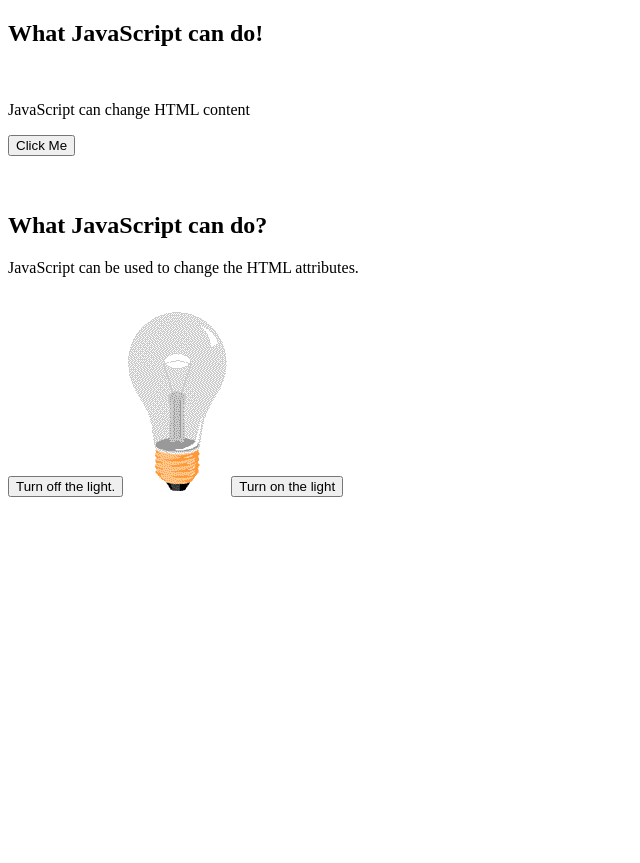
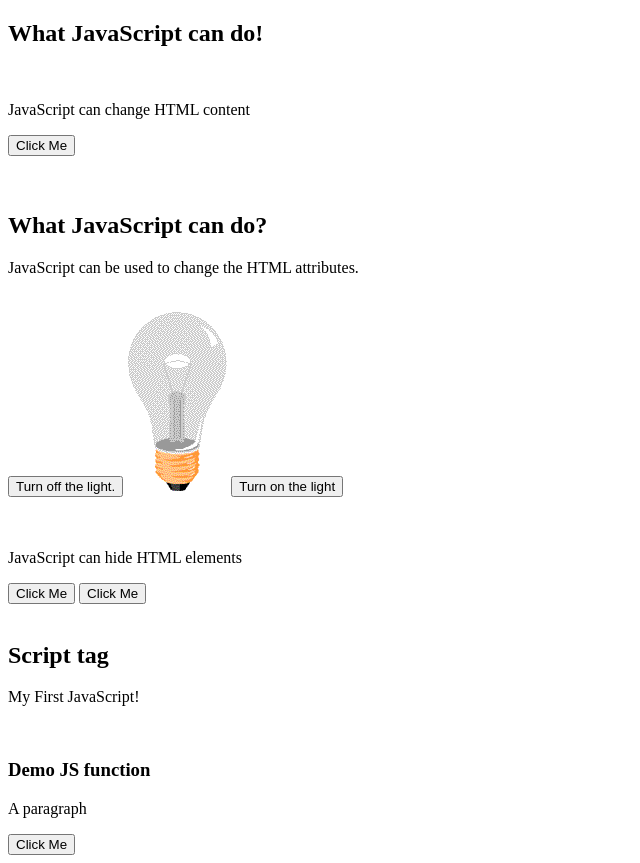
Before and after one commit to Ann-Barnshaw/JavaScript-Basics, a plain HTML site: page index.html in a window 1280 px wide. Shown: the whole page, without its empty margins (0-640 px from the left). Before the commit the page ends 800 px from the top, so only its background shows below. Drawn offline with Linux system fonts and the light colour scheme.

Commit message:
practising how JS can change the style and content of an HTML element

```diff
--- a/index.html
+++ b/index.html
@@ -1,10 +1,12 @@
 <!DOCTYPE html>
 <html lang="en">
+
 <head>
     <meta charset="UTF-8">
     <meta name="viewport" content="width=device-width, initial-scale=1.0">
     <title>Learning JavaScript</title>
 </head>
+
 <body>
     <h2>What JavaScript can do!</h2>
     <br>
@@ -18,13 +20,44 @@
     <h2>What JavaScript can do?</h2>
     <p id="yeahyi">JavaScript can be used to change the HTML attributes.</p>
     <br>
-    <button onclick= 'document.getElementById ("myImage") .src ="images/light-off-img.gif"; document.getElementById ("yeahyi") .innerHTML = "JavaScript can be used to change the HTML attributes."'>
+    <button
+        onclick='document.getElementById ("myImage") .src ="images/light-off-img.gif"; document.getElementById ("yeahyi") .innerHTML = "JavaScript can be used to change the HTML attributes."'>
         Turn off the light.
     </button>
     <img src="images/light-off-img.gif" id="myImage" alt="the light has been switched off.">
-    <button onclick='document.getElementById ("myImage") .src="images/light-on-img.gif"; document.getElementById ("yeahyi") .innerHTML= "Yeahyii"'>
+    <button
+        onclick='document.getElementById ("myImage") .src="images/light-on-img.gif"; document.getElementById ("yeahyi") .innerHTML= "Yeahyii"'>
         Turn on the light
     </button>
+    <br>
+    <br>
+    <br>
+    <p id="disappear">JavaScript can hide HTML elements</p>
+    <p id="appear" style="display: none;">Hello JavaScript</p>
+    <button type="button" onclick='document.getElementById ("disappear") .style .display="none"'>
+        Click Me
+    </button>
+    <button type="button" onclick='document.getElementById ("appear") .style .display="block"'>
+        Click Me
+    </button>
+    <br>
+    <br>
+    <h2>Script tag</h2>
+    <p id="demo"></p>
+    <br>
+    <h3>Demo JS function</h3>
+    <p id="demfunc">A paragraph</p>
+    <button type="button" onclick= 'myfunction()'>Click Me</button>
 
+
+<script>
+    document.getElementById ("demo") .innerHTML = "My First JavaScript!";
+</script>
+<script>
+    function myfunction () {
+        document.getElementById ("demfunc") .innerHTML = "Paragraph changed";
+    }
+</script>
 </body>
+
 </html>
```
